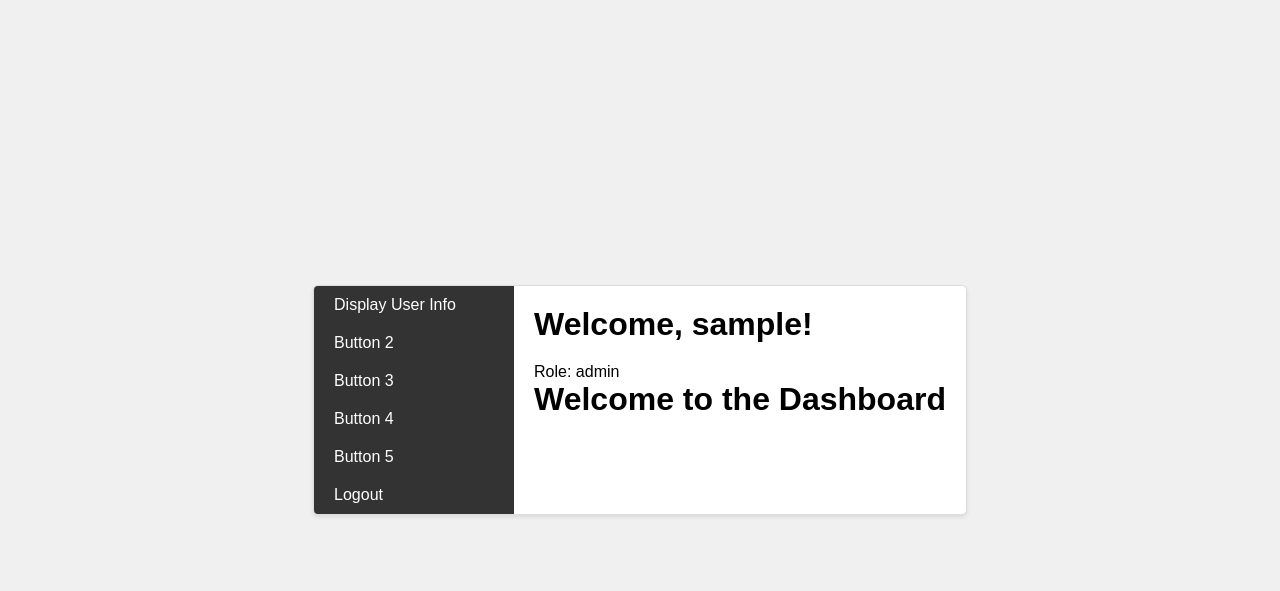
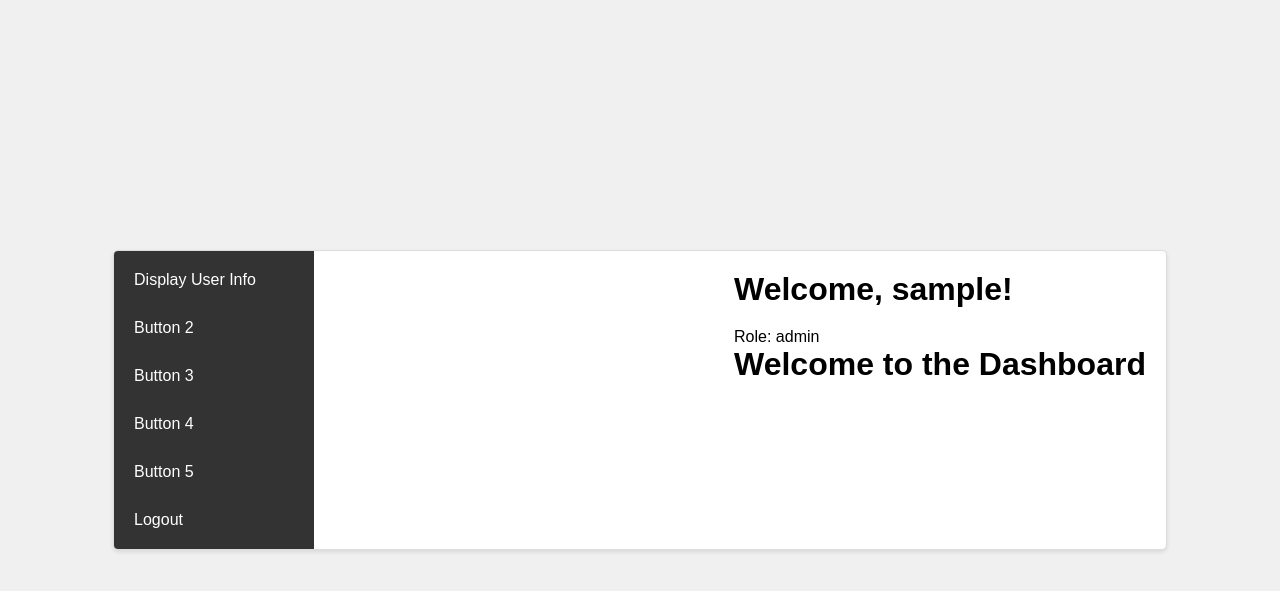
Before and after one commit to Josh011600/EmployeeProfiler, a Flask app: template templates/admin.html in a window 1280 px wide. Shown: the top 591 px of the page. Run offline with Flask 3, Linux system fonts and the light colour scheme; the template is opened without the code that fills it: most values are stand-ins (such as "Sample title", 1, 10 or a date in 2020).

Commit message:
adjusting the size of the dashboard, working on it for the right size of container

```diff
--- a/static/css/styleadmin.css
+++ b/static/css/styleadmin.css
@@ -32,6 +32,7 @@ body, h1, p, a, button {
   }
 
   .button {
+    margin: 10px 0;
     display: block;
     padding: 10px 20px;
     color: white;
@@ -47,6 +48,7 @@ body, h1, p, a, button {
   #main-content {
     flex: 1;
     padding: 20px;
+    margin-left: 400px;
   }
 
   h1 {
```
